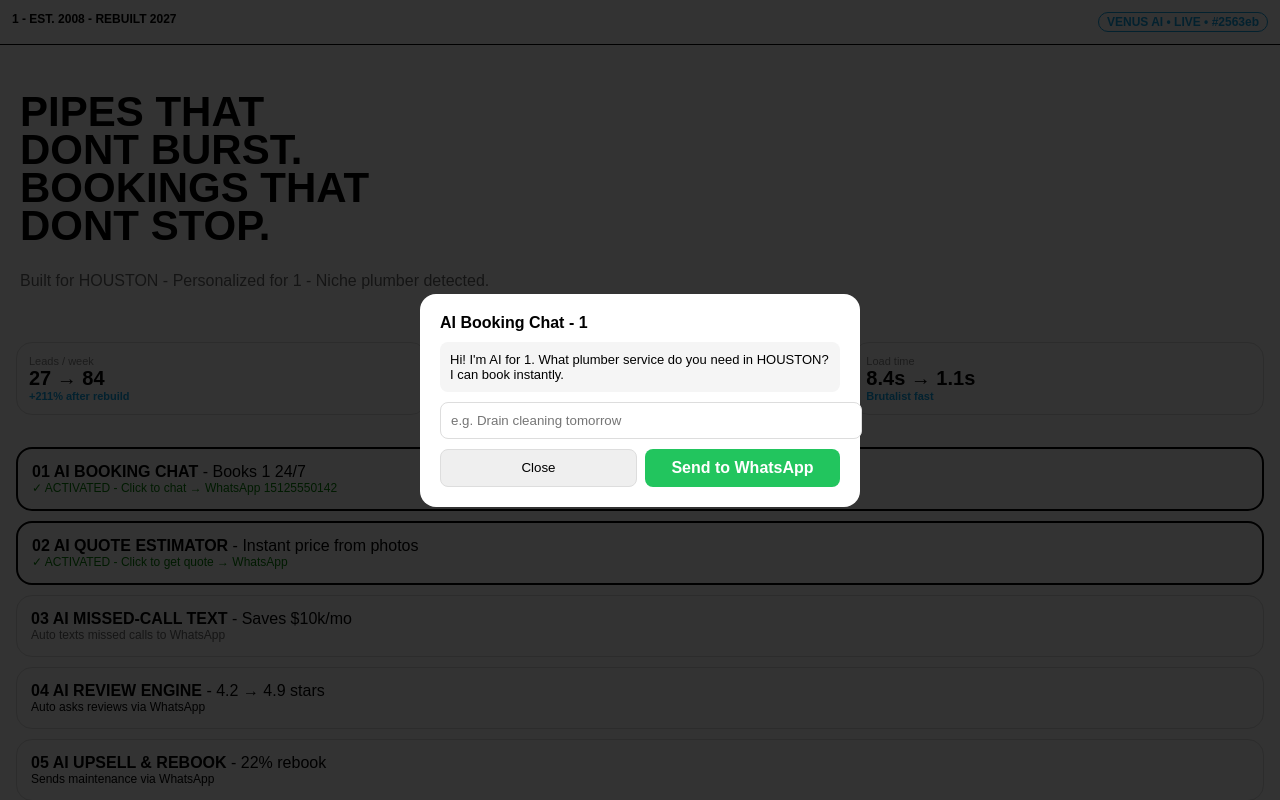
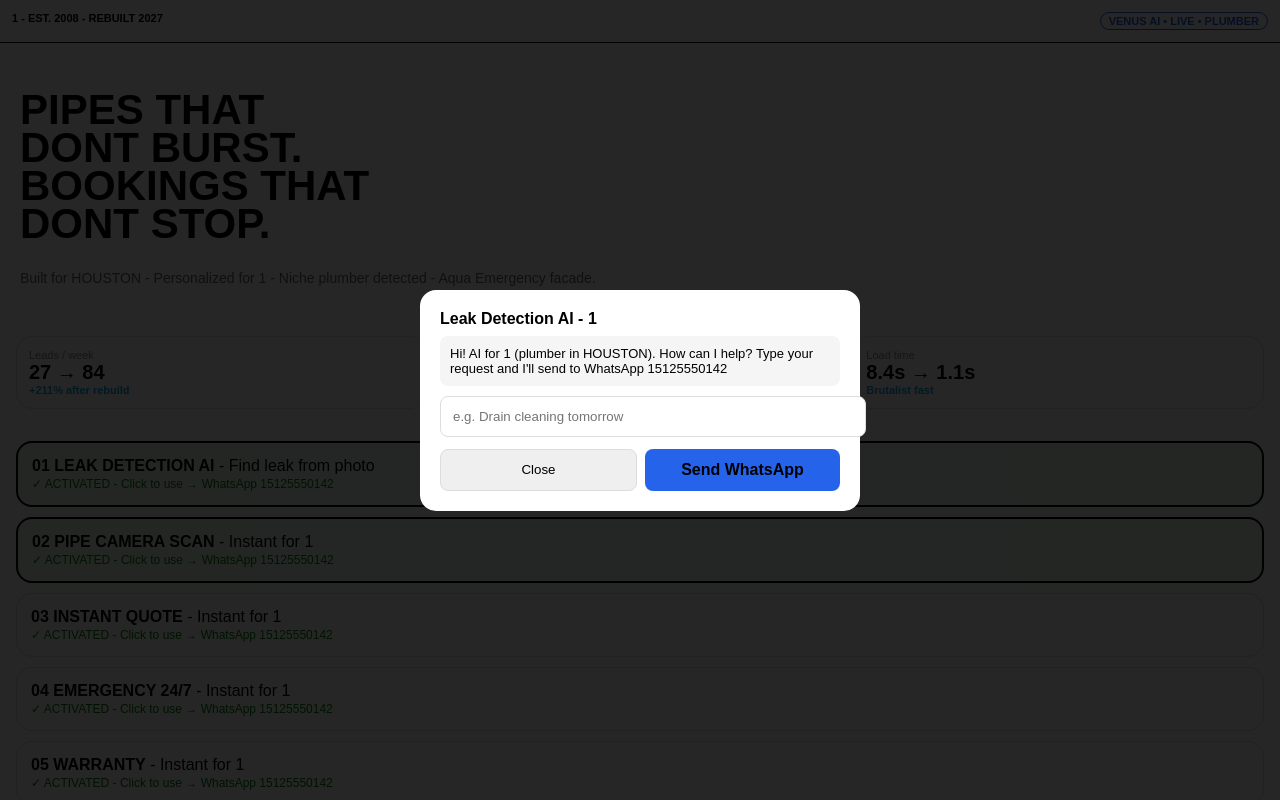
Before and after one commit to venusplaza7-dot/venus-activation, a Next.js app: page /live/1 in a window 1280 px wide. Both pictures are taken after a click on the element 640 px from the left and 479 px from the top of the page. Shown: the top 800 px of the page. Built offline with nearby package versions, Linux system fonts and the light colour scheme.

Commit message:
Refactor niche handling and update UI elements
Refactor LivePage component to use getNiche function for niche determination and update UI elements accordingly.

```diff
--- a/app/live/[b]/page.js
+++ b/app/live/[b]/page.js
@@ -2,32 +2,50 @@
 import { useState } from "react";
 import { FACADE_CONFIG } from "../../lib/facades.js";
 
+function getNiche(raw){
+  const n = (raw||"").toLowerCase();
+  if(n.includes("dent")) return "dentist";
+  if(n.includes("plumb")) return "plumber";
+  if(n.includes("roof")) return "roofing";
+  if(n.includes("hvac") || n.includes("ac")) return "hvac";
+  if(n.includes("elect")) return "electrical";
+  return n;
+}
+
 export default function LivePage({ params, searchParams }) {
   const domain = params.b;
-  const niche = searchParams.niche || "plumber";
+  const rawNiche = searchParams.niche || "plumber";
+  const niche = getNiche(rawNiche);
   const state = searchParams.state || "HOUSTON";
   const customerPhone = searchParams.phone || "15125550142";
   const facade = FACADE_CONFIG[niche] || FACADE_CONFIG.plumber;
   const [activeTool, setActiveTool] = useState(null);
-  const [chatMsg, setChatMsg] = useState("");
-  const [quote, setQuote] = useState("");
+  const [input, setInput] = useState("");
 
-  function openTool(id){ setActiveTool(id); }
-  function waLink(msg){
-    return `https://wa.me/${customerPhone}?text=${encodeURIComponent(msg + " - from " + domain + " site")}`;
+  const headlines = {
+    roofing: ["ROOFS THAT","DONT LEAK.","BOOKINGS THAT","DONT STOP."],
+    plumber: ["PIPES THAT","DONT BURST.","BOOKINGS THAT","DONT STOP."],
+    hvac: ["AIR THAT","DONT QUIT.","BOOKINGS THAT","DONT STOP."],
+    electrical: ["POWER THAT","DONT FAIL.","BOOKINGS THAT","DONT STOP."],
+    dentist: ["SMILES THAT","DONT FADE.","BOOKINGS THAT","DONT STOP."]
+  };
+
+  const h = headlines[niche] || headlines.plumber;
+
+  function wa(msg){
+    return `https://wa.me/${customerPhone}?text=${encodeURIComponent(msg)}`;
   }
 
   return (
     <div style={{ background: "#fff", color: "#000", minHeight: "100vh", fontFamily: "Arial" }}>
-      {/* HEADER - REMOVED DEMO BUTTON */}
-      <div style={{ padding: 12, borderBottom: "1px solid #000", fontWeight: 900, fontSize: 12, display: "flex", justifyContent: "space-between" }}>
+      <div style={{ padding: 12, borderBottom: "1px solid #000", fontWeight: 900, fontSize: 11, display: "flex", justifyContent: "space-between" }}>
         <span>{domain.toUpperCase()} - EST. 2008 - REBUILT 2027</span>
-        <span style={{ border: "1px solid #0EA5E9", borderRadius: 20, padding: "2px 8px", color: "#0EA5E9" }}>VENUS AI • LIVE • {facade.color}</span>
+        <span style={{ border: `1.5px solid ${facade.color}`, borderRadius: 20, padding: "2px 8px", color: facade.color }}>VENUS AI • LIVE • {niche.toUpperCase()}</span>
       </div>
 
       <div style={{ padding: 20 }}>
-        <h1 style={{ fontSize: 42, fontWeight: 900, lineHeight: 0.9 }}>PIPES THAT<br/>DONT BURST.<br/>BOOKINGS THAT<br/>DONT STOP.</h1>
-        <p style={{ color: "#666", marginTop: 12 }}>Built for {state} - Personalized for {domain} - Niche {niche} detected.</p>
+        <h1 style={{ fontSize: 42, fontWeight: 900, lineHeight: 0.9 }}>{h.map((l,i)=><div key={i}>{l}</div>)}</h1>
+        <p style={{ color: "#666", marginTop: 12, fontSize: 14 }}>Built for {state} - Personalized for {domain} - Niche {niche} detected - {facade.name} facade.</p>
       </div>
 
       <div style={{ display: "grid", gridTemplateColumns: "repeat(3,1fr)", gap: 8, padding: 16 }}>
@@ -36,58 +54,31 @@ export default function LivePage({ params, searchParams }) {
         <div style={{ border: "1px solid #ddd", borderRadius: 16, padding: 12 }}><div style={{ fontSize: 11, color: "#888" }}>Load time</div><div style={{ fontSize: 20, fontWeight: 900 }}>8.4s → 1.1s</div><div style={{ color: "#0EA5E9", fontSize: 11, fontWeight: 700 }}>Brutalist fast</div></div>
       </div>
 
-      {/* ACTIVATED AI TOOLS */}
       <div style={{ padding: 16, display: "flex", flexDirection: "column", gap: 10 }}>
-        <div onClick={()=>openTool("booking")} style={{ border: "2px solid #000", borderRadius: 16, padding: 14, cursor: "pointer" }}>
-          <b>01 AI BOOKING CHAT</b> - Books {domain} 24/7<div style={{ fontSize: 12, color: "green" }}>✓ ACTIVATED - Click to chat → WhatsApp {customerPhone}</div>
-        </div>
-        <div onClick={()=>openTool("quote")} style={{ border: "2px solid #000", borderRadius: 16, padding: 14, cursor: "pointer" }}>
-          <b>02 AI QUOTE ESTIMATOR</b> - Instant price from photos<div style={{ fontSize: 12, color: "green" }}>✓ ACTIVATED - Click to get quote → WhatsApp</div>
-        </div>
-        <div onClick={()=>openTool("missed")} style={{ border: "1px solid #ddd", borderRadius: 16, padding: 14, cursor: "pointer" }}>
-          <b>03 AI MISSED-CALL TEXT</b> - Saves $10k/mo<div style={{ fontSize: 12, color: "#666" }}>Auto texts missed calls to WhatsApp</div>
-        </div>
-        <div style={{ border: "1px solid #ddd", borderRadius: 16, padding: 14 }}>
-          <b>04 AI REVIEW ENGINE</b> - 4.2 → 4.9 stars<div style={{ fontSize: 12 }}>Auto asks reviews via WhatsApp</div>
-        </div>
-        <div style={{ border: "1px solid #ddd", borderRadius: 16, padding: 14 }}>
-          <b>05 AI UPSELL & REBOOK</b> - 22% rebook<div style={{ fontSize: 12 }}>Sends maintenance via WhatsApp</div>
-        </div>
+        {facade.tools.map((t,i)=>(
+          <div key={t.id} onClick={()=>setActiveTool(t)} style={{ border: i<2? "2px solid #000" : "1px solid #ddd", borderRadius: 16, padding: 14, cursor: "pointer", background: i<2? "#f0fdf4" : "#fff" }}>
+            <b>0{i+1} {t.name.toUpperCase()}</b> - {t.name.includes("Smile")? "Cavity scan from photo" : t.name.includes("X-Ray")? "AI reads X-Ray" : t.name.includes("Leak")? "Find leak from photo" : t.name.includes("Drone")? "Live roof map" : t.name.includes("Damage")? "Damage from photo" : "Instant for "+domain}
+            <div style={{ fontSize: 12, color: "green", marginTop: 2 }}>✓ ACTIVATED - Click to use → WhatsApp {customerPhone}</div>
+          </div>
+        ))}
       </div>
 
-      {/* WHATSAPP FOR CUSTOMER CLIENTS - REAL CONTACT */}
       <div style={{ margin: 16, border: "2px solid #000", borderRadius: 20, padding: 16, textAlign: "center" }}>
         <div style={{ fontWeight: 900, marginBottom: 8 }}>CONTACT {domain.toUpperCase()} NOW</div>
-        <a href={waLink(`Hi ${domain}, I need ${niche} service`)} target="_blank" style={{ background: "#22c55e", color: "#fff", display: "block", padding: 16, borderRadius: 24, fontWeight: 900, textDecoration: "none", fontSize: 18 }}>💬 WHATSAPP {domain} - {customerPhone}</a>
-        <div style={{ marginTop: 8, fontSize: 11, color: "#666" }}>Instant reply - AI Booking active 24/7</div>
+        <a href={wa(`Hi ${domain}, I need ${niche} service in ${state}`)} target="_blank" style={{ background: "#22c55e", color: "#fff", display: "block", padding: 16, borderRadius: 24, fontWeight: 900, textDecoration: "none" }}>💬 WHATSAPP {domain} - {customerPhone}</a>
         <a href={`tel:+${customerPhone}`} style={{ marginTop: 8, background: "#000", color: "#fff", display: "block", padding: 12, borderRadius: 24, fontWeight: 700, textDecoration: "none" }}>📞 CALL NOW {customerPhone}</a>
+        <div style={{ marginTop: 8, fontSize: 11, color: "#666" }}>AI Booking active 24/7 - Missed calls auto-text</div>
       </div>
 
-      {/* TOOL MODALS - ACTIVATED */}
-      {activeTool==="booking" && (
-        <div style={{ position: "fixed", top: 0, left: 0, right: 0, bottom: 0, background: "rgba(0,0,0,0.8)", zIndex: 9999, display: "flex", alignItems: "center", justifyContent: "center", padding: 16 }}>
+      {activeTool && (
+        <div style={{ position: "fixed", top: 0, left: 0, right: 0, bottom: 0, background: "rgba(0,0,0,0.85)", zIndex: 9999, display: "flex", alignItems: "center", justifyContent: "center", padding: 16 }}>
           <div style={{ background: "#fff", borderRadius: 16, padding: 20, width: "100%", maxWidth: 400 }}>
-            <b>AI Booking Chat - {domain}</b>
-            <div style={{ marginTop: 10, background: "#f5f5f5", padding: 10, borderRadius: 8, fontSize: 13 }}>Hi! I'm AI for {domain}. What {niche} service do you need in {state}? I can book instantly.</div>
-            <input value={chatMsg} onChange={e=>setChatMsg(e.target.value)} placeholder="e.g. Drain cleaning tomorrow" style={{ width: "100%", marginTop: 10, padding: 10, borderRadius: 8, border: "1px solid #ddd" }}/>
-            <div style={{ display: "flex", gap: 8, marginTop: 10 }}>
-              <button onClick={()=>setActiveTool(null)} style={{ flex: 1, padding: 10, borderRadius: 8, border: "1px solid #ddd" }}>Close</button>
-              <a href={waLink(`Booking request: ${chatMsg}`)} style={{ flex: 1, background: "#22c55e", color: "#fff", textAlign: "center", padding: 10, borderRadius: 8, textDecoration: "none", fontWeight: 700 }}>Send to WhatsApp</a>
-            </div>
-          </div>
-        </div>
-      )}
-
-      {activeTool==="quote" && (
-        <div style={{ position: "fixed", top: 0, left: 0, right: 0, bottom: 0, background: "rgba(0,0,0,0.8)", zIndex: 9999, display: "flex", alignItems: "center", justifyContent: "center", padding: 16 }}>
-          <div style={{ background: "#fff", borderRadius: 16, padding: 20, width: "100%", maxWidth: 400 }}>
-            <b>AI Quote Estimator - {domain}</b>
-            <div style={{ marginTop: 10, fontSize: 13 }}>Upload photo or describe issue - AI gives instant price range</div>
-            <input value={quote} onChange={e=>setQuote(e.target.value)} placeholder="e.g. Leaky pipe under sink" style={{ width: "100%", marginTop: 10, padding: 10, borderRadius: 8, border: "1px solid #ddd" }}/>
-            {quote && <div style={{ marginTop: 8, background: "#f0fdf4", padding: 10, borderRadius: 8, fontSize: 12 }}><b>AI Estimate for {domain}:</b> $150-$350 for {quote} in {state}. Final price after visit. 1.1s analysis.</div>}
-            <div style={{ display: "flex", gap: 8, marginTop: 10 }}>
-              <button onClick={()=>setActiveTool(null)} style={{ flex: 1, padding: 10, borderRadius: 8, border: "1px solid #ddd" }}>Close</button>
-              <a href={waLink(`Quote request: ${quote} - AI estimate $150-$350`)} style={{ flex: 1, background: "#0EA5E9", color: "#fff", textAlign: "center", padding: 10, borderRadius: 8, textDecoration: "none", fontWeight: 700 }}>Get Quote on WhatsApp</a>
+            <b>{activeTool.name} - {domain}</b>
+            <div style={{ marginTop: 8, fontSize: 13, background: "#f5f5f5", padding: 10, borderRadius: 8 }}>Hi! AI for {domain} ({niche} in {state}). How can I help? Type your request and I'll send to WhatsApp {customerPhone}</div>
+            <input value={input} onChange={e=>setInput(e.target.value)} placeholder={niche==="dentist"? "e.g. Need cleaning tomorrow" : "e.g. Drain cleaning tomorrow"} style={{ width: "100%", marginTop: 10, padding: 12, borderRadius: 8, border: "1px solid #ddd" }}/>
+            <div style={{ display: "flex", gap: 8, marginTop: 12 }}>
+              <button onClick={()=>setActiveTool(null)} style={{ flex: 1, padding: 12, borderRadius: 8, border: "1px solid #ddd" }}>Close</button>
+              <a href={wa(`${activeTool.name} request: ${input} - from ${domain} live site`)} style={{ flex: 1, background: facade.color, color: "#000", textAlign: "center", padding: 12, borderRadius: 8, textDecoration: "none", fontWeight: 900 }}>Send WhatsApp</a>
             </div>
           </div>
         </div>
```
